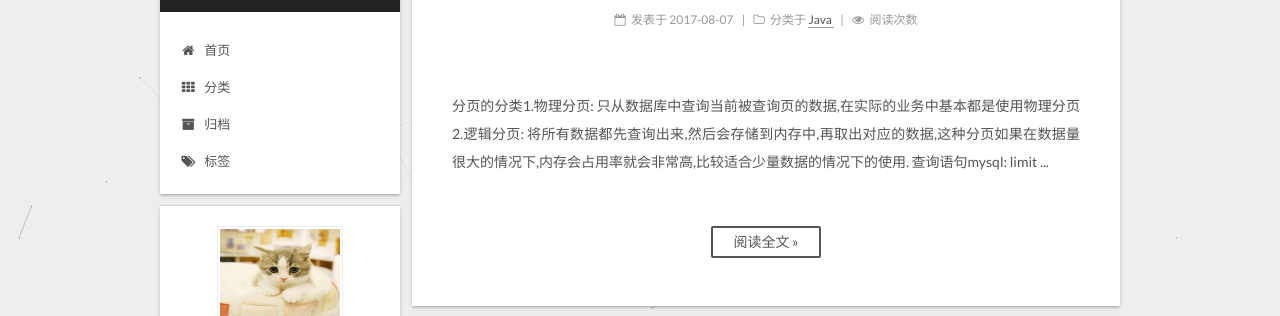
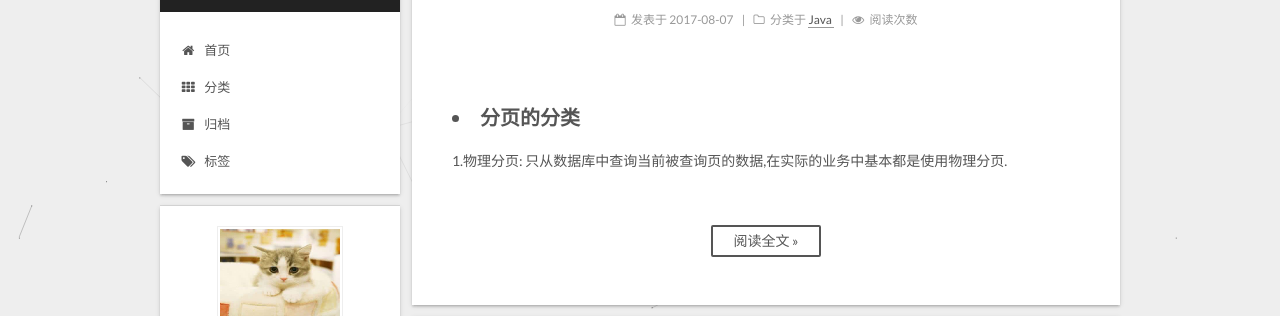
Before and after one commit to YinSiQian/YinSiQian.github.io, a plain HTML site: page index.html in a window 1280 px wide. Shown: the part 77-393 px from the top of the page. Drawn offline with Linux system fonts and the light colour scheme; a script that the page names is missing.

Commit message:
Site updated: 2017-08-08 18:10:36

```diff
--- a/index.html
+++ b/index.html
@@ -386,10 +386,7 @@
 
 
 
-
-          分页的分类1.物理分页: 只从数据库中查询当前被查询页的数据,在实际的业务中基本都是使用物理分页2.逻辑分页: 将所有数据都先查询出来,然后会存储到内存中,再取出对应的数据,这种分页如果在数据量很大的情况下,内存会占用率就会非常高,比较适合少量数据的情况下的使用.
-查询语句mysql: limit
-          ...
+          <h2 id="分页的分类"><a href="#分页的分类" class="headerlink" title="分页的分类"></a><li>分页的分类</li></h2><p>1.物理分页: 只从数据库中查询当前被查询页的数据,在实际的业务中基本都是使用物理分页.<br>
           <!--noindex-->
           <div class="post-button text-center">
             <a class="btn" href="/2017/08/07/categories/#more" rel="contents">
```
Also changed, not shown: 2017/08/07/categories/index.html (+5 -5 lines).
